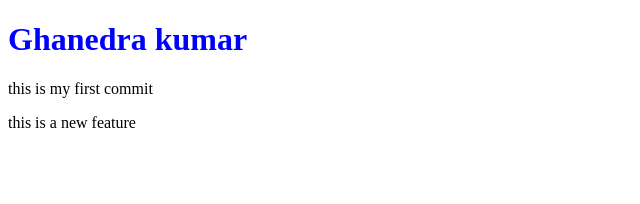
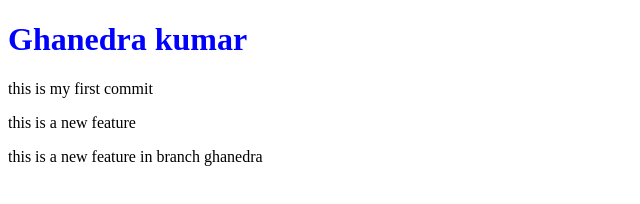
Before and after one commit to Ghanedrakumar/Portfolio, a plain HTML site: page index.html in a window 1280 px wide. Shown: the whole page, without its empty margins (0-640 px from the left). Drawn offline with Linux system fonts and the light colour scheme.

Commit message:
add a new feature on branch ghanedra

```diff
--- a/index.html
+++ b/index.html
@@ -10,5 +10,8 @@
     <h1>Ghanedra kumar</h1>
 <p>this is my first commit</p>
 <p>this is a new feature</p>
+<p>
+this is a new feature in branch ghanedra</p>
+</p>
 </body>
 </html>
```
